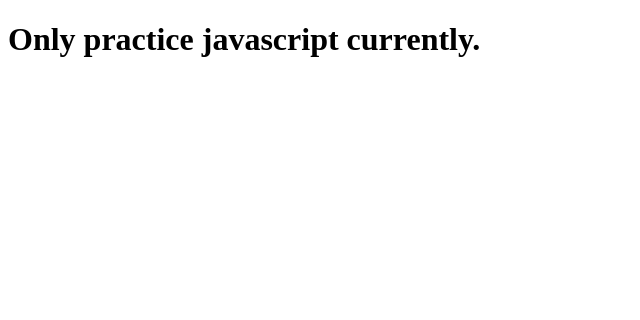
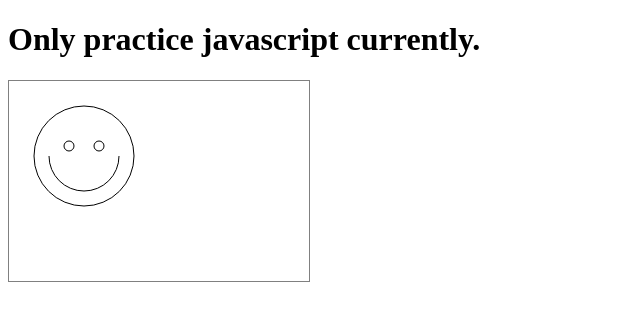
Before and after one commit to ancientwind/es6-prac, a website built with webpack: page src/app/index.html in a window 1280 px wide. Shown: the whole page, without its empty margins (0-640 px from the left). Built offline with nearby package versions, Linux system fonts and the light colour scheme.

Commit message:
es5 canvas basic

```diff
--- /dev/null
+++ b/src/app/canvas.tutorial.es5.js
@@ -0,0 +1,28 @@
+/**
+ * Created by 212331901 on 2017/10/30.
+ */
+console.log('testing...')
+var canvas = document.getElementById("myCanvas")
+var ctx = canvas.getContext('2d')
+
+// ctx.fillStyle = 'rgb(200, 0, 0)'
+// ctx.fillRect(10, 10, 50, 50)
+// ctx.fillStyle = 'rgba(0, 0, 200, 0.5)'
+// ctx.fillRect(30, 30, 50, 50)
+
+// ctx.beginPath()
+// ctx.moveTo(75,50)
+// ctx.lineTo(100, 75)
+// ctx.lineTo(100, 25)
+// ctx.fill()
+
+// draw smile face
+ctx.beginPath()
+ctx.arc(75, 75, 50, 0, Math.PI * 2, true)
+ctx.moveTo(110, 75)
+ctx.arc(75, 75, 35, 0, Math.PI, false)  // Mouth (clockwise)
+ctx.moveTo(65, 65)
+ctx.arc(60, 65, 5, 0, Math.PI * 2, true)  // Left eye
+ctx.moveTo(95, 65)
+ctx.arc(90, 65, 5, 0, Math.PI * 2, true)  // Right eye
+ctx.stroke()
--- a/src/app/index.html
+++ b/src/app/index.html
@@ -3,9 +3,16 @@
 <head>
     <meta charset="UTF-8">
     <title>ES6/7 Practice</title>
+    <style type="text/css">
+        canvas { border: 1px solid gray}
+    </style>
 </head>
 <body>
     <h1>Only practice javascript currently.</h1>
-    <script></script>
+    <div id = "root"></div>
+
+    <canvas id="myCanvas" width="300" height="200"> my canvas</canvas>
+
+    <script src="./canvas.tutorial.es5.js"></script>
 </body>
 </html>
--- a/webpack.config.js
+++ b/webpack.config.js
@@ -56,7 +56,7 @@ const config = {
     plugins: [
         new webpack.optimize.UglifyJsPlugin(),
         new HtmlWebpackPlugin({
-            template: './app/index.html'
+            template: './src/app/index.html'
         })
     ]
 }
```
